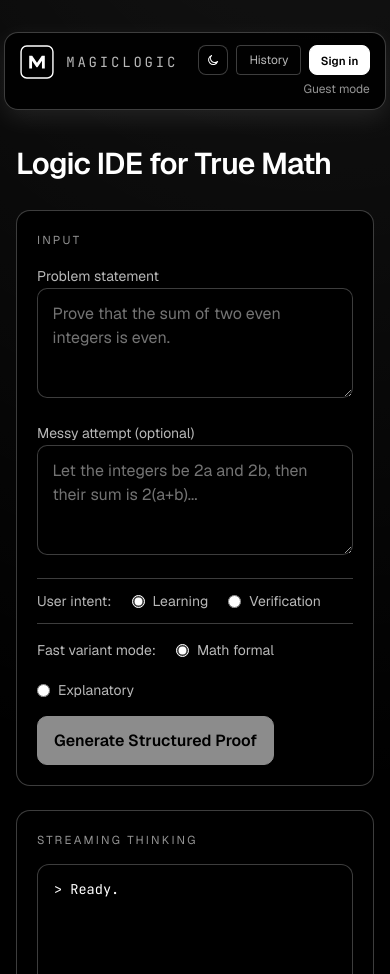
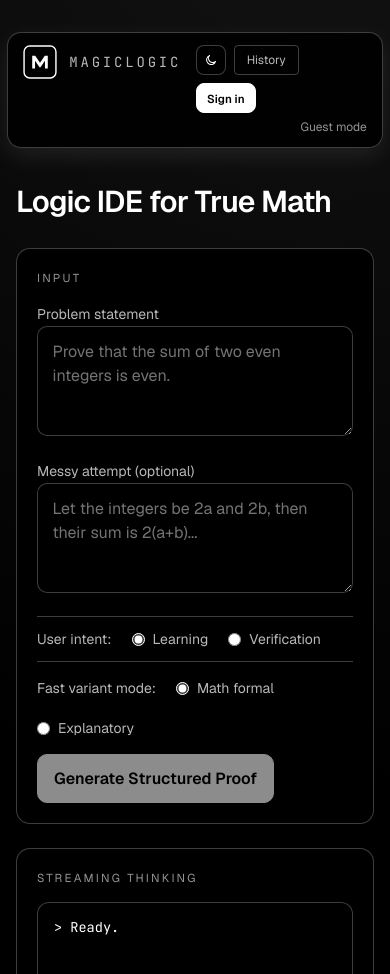
Before and after one commit to Shiv-Kiran/logic-magic, a Next.js app: page /ide in a window 390 px wide. Shown: the top 974 px of the page. Built offline with nearby package versions, Linux system fonts and the light colour scheme; no server answers.

Commit message:
style(layout): align IDE topbar width contrast with about and refine mobile topbar

```diff
--- a/src/app/globals.css
+++ b/src/app/globals.css
@@ -376,15 +376,18 @@ body {
     padding: 0.62rem 0.7rem;
     width: 100%;
     margin-left: 0;
+    align-items: stretch;
   }
 
   .ide-topbar-right {
     width: 100%;
     align-items: flex-start;
+    gap: 0.5rem;
   }
 
   .ide-topbar-controls {
     flex-wrap: wrap;
+    width: 100%;
   }
 
   .ide-topbar-status {
@@ -538,8 +541,8 @@ button.primary:disabled {
   backdrop-filter: blur(10px);
   padding: 0.78rem 0.95rem;
   box-shadow: 0 8px 24px color-mix(in srgb, var(--fg) 9%, transparent);
-  width: calc(100% + 1.5rem);
-  margin-left: -0.75rem;
+  width: 105%;
+  margin-left: -2.5%;
 }
 
 .ide-topbar-right {
```
